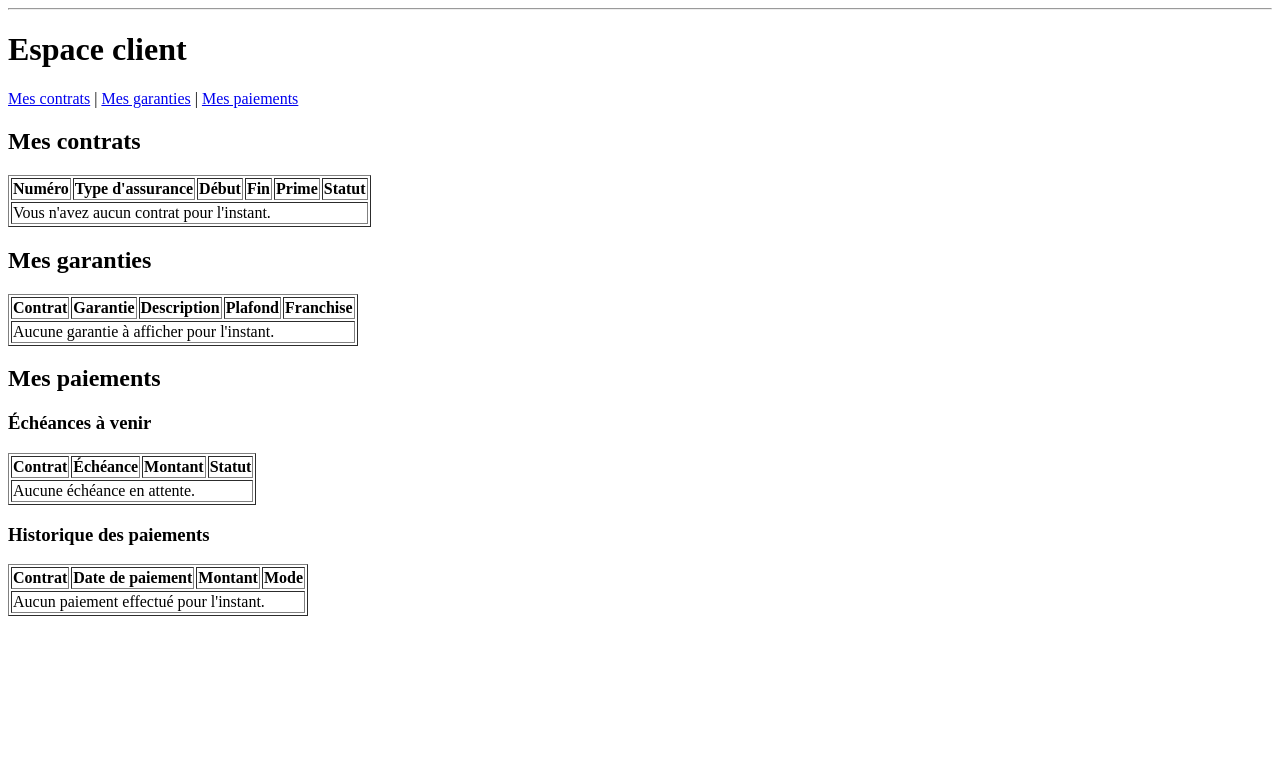
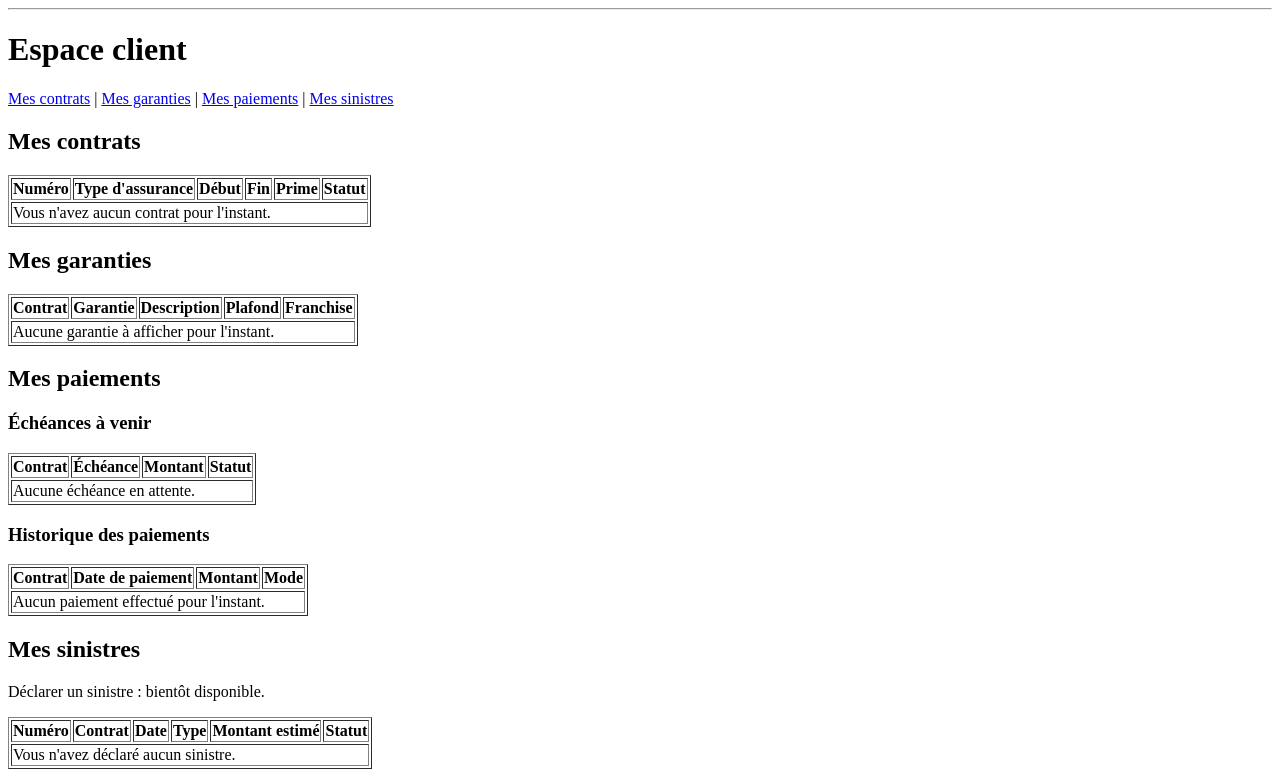
Before and after one commit to aloisduvoye-source/JEE_Project_K, a Java web app: template jee-app/src/main/webapp/WEB-INF/views/client/accueil.jsp in a window 1280 px wide. Shown: the part 26-803 px from the top of the page. Before the commit the page ends 642 px from the top, so only its background shows below. Run offline with Tomcat 11, a stand-in JSP engine, Linux system fonts and the light colour scheme; the template is opened without the code that fills it, so the values that code supplies are empty.

Commit message:
Ajout de l'onglet Mes sinistres dans l'espace client

```diff
--- a/jee-app/src/main/webapp/WEB-INF/views/client/accueil.jsp
+++ b/jee-app/src/main/webapp/WEB-INF/views/client/accueil.jsp
@@ -14,7 +14,8 @@
   <nav>
     <a href="#contrats">Mes contrats</a> |
     <a href="#garanties">Mes garanties</a> |
-    <a href="#paiements">Mes paiements</a>
+    <a href="#paiements">Mes paiements</a> |
+    <a href="#sinistres">Mes sinistres</a>
   </nav>
 
   <section id="contrats">
@@ -95,5 +96,27 @@
       </tbody>
     </table>
   </section>
+
+  <section id="sinistres">
+    <h2>Mes sinistres</h2>
+    <p>Déclarer un sinistre : bientôt disponible.</p>
+    <table border="1">
+      <thead>
+        <tr>
+          <th>Numéro</th>
+          <th>Contrat</th>
+          <th>Date</th>
+          <th>Type</th>
+          <th>Montant estimé</th>
+          <th>Statut</th>
+        </tr>
+      </thead>
+      <tbody>
+        <tr>
+          <td colspan="6">Vous n'avez déclaré aucun sinistre.</td>
+        </tr>
+      </tbody>
+    </table>
+  </section>
 </body>
 </html>
```
